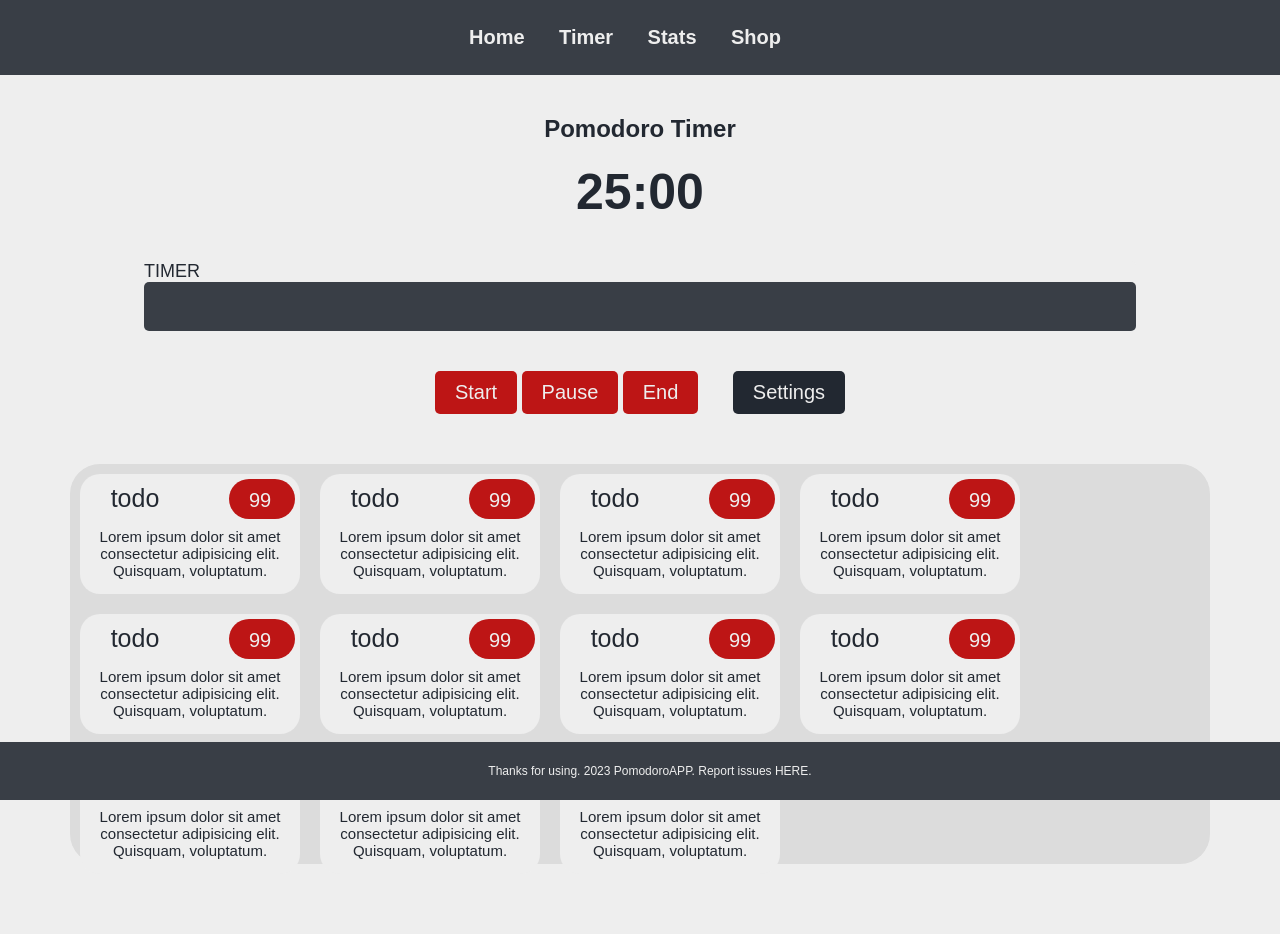
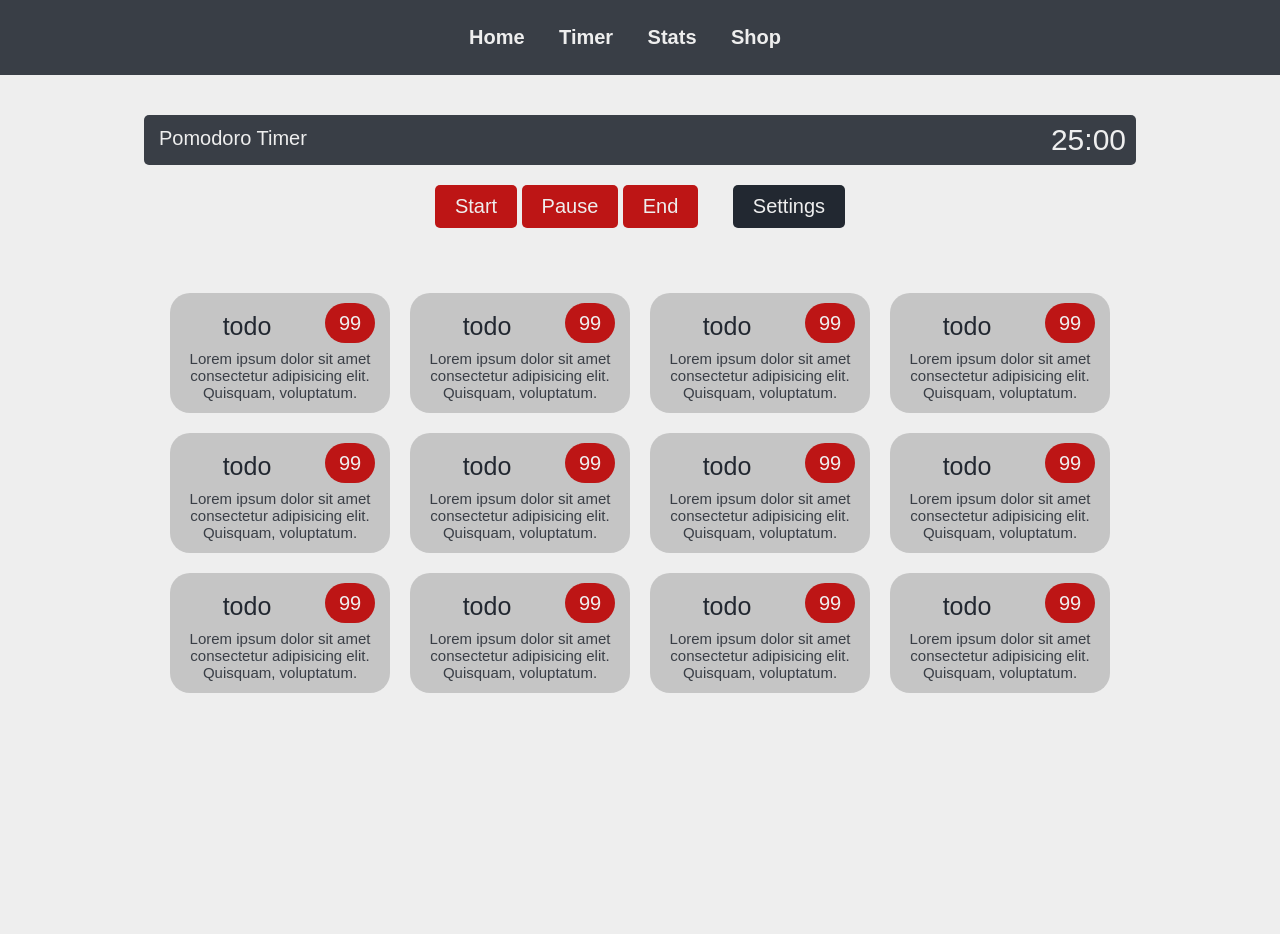
Before and after one commit to HonzaSik/DjangoWebsite, a Django app: page /timer/ in a window 1280 px wide. After the commit the page ends 800 px from the top, so only its background shows below. Run offline with Django 4.2, Linux system fonts and the light colour scheme.

Commit message:
todos design

```diff
--- a/pomodoro/app/static/style.css
+++ b/pomodoro/app/static/style.css
@@ -31,6 +31,7 @@ body {
     padding: 0;
     background-color: var(--primary-bg-color);
     color: var(--text-color);
+    overflow: hidden;
 }
 
 /* Navigation Bar Styles */
@@ -102,25 +103,36 @@ main button:focus {
     outline: none;
 }
 
-/* Timer Styles */
-#timer {
-    font-size: 50px;
-    font-weight: bold;
-    color: var(--main-text-color);
-    margin: 20px 0;
-}
 
 .loadBar_container{
     width: 80%;
-    height: 70px;
+    height: 50px;
     background-color: #EEEEEE;
     border-radius: 5px;
-    margin: 40px 10%;
+    margin: 20px 10%;
     text-align: left;
 }
+
+#timer{
+    text-align: right;
+    position: relative;
+    top: -25px;
+    right: 10px;
+    color: #EEEEEE;
+    font-size: 30px;
+}
+
+#text {
+    position: relative;
+    top: -55px;
+    left: 15px;
+    color: #EEEEEE;
+    font-size: 20px;
+}
+
 .loadBar_bg {
     width: 100%;
-    height: 70%;
+    height: 100%;
     background-color: var(--nav-bg-color);
     border-radius: 5px;
     margin: 0;
@@ -259,12 +272,16 @@ main button:focus {
 /*todo_container*/
 .todo_container {
     display: flex;
+    justify-content: center;
     flex-wrap: wrap;
     left: 10%;
     height: 50vh;
-    background-color: #dcdcdc;
+    background-color: rgba(255, 255, 255, 0);
     border-radius: 30px;
-    margin: 50px;
+    margin: 30px 50px;
+    padding: 25px;
+    overflow: scroll;
+    overflow-x: hidden;
 }
 
 .todo_item{
@@ -272,34 +289,38 @@ main button:focus {
     width: 220px;
     height: 120px;
     font-size: 15px;
-    background-color: #EEEEEE;
+    background-color: #c5c5c5;
     border-radius: 20px;
     text-align: center;
 }
 
 .todo_item_button{
+    padding:0;
     position: relative;
-    text-align: left;
-    right: 5px;
-    top: 5px;
-    width: 30%;
+    text-align: center;
+    right: 15px;
+    top: 10px;
+    width: 50px;
     height: 40px;
     border-radius: 20px;
-    background-color: #bd1515;
+    background-color: var(--accent-color);
     border: none;
     cursor: pointer;
     float: right;
 }
 
 .todo_header{
-    margin-top: 10px;
-    width: 50%;
+    color: var(--main-text-color);
+    margin-top: 19px;
+    width: 70%;
     font-size: 25px;
     margin-bottom: 0;
+    overflow: hidden;
 }
 
 .todo_text{
-    margin: 10px;
+    color: var(--nav-bg-color);
+    margin: 4px;
     left: 5%;
     padding: 5px;
     font-size: 15px;
--- a/pomodoro/app/static/timer.js
+++ b/pomodoro/app/static/timer.js
@@ -125,7 +125,7 @@ document.addEventListener('DOMContentLoaded', function() {
             timer = setInterval(() => {
                 if (remainingTime > 0) {
                     remainingTime--;
-                    if (remainingTime % 60 === 0){
+                    if (remainingTime % 6 === 0){
                         // Every minute, add a coin to the database
                         //play coin.mp3 sound
                         let coin = document.getElementById('coinSound');
--- a/pomodoro/app/templates/timer.html
+++ b/pomodoro/app/templates/timer.html
@@ -19,17 +19,18 @@
     </nav>
 
     <main>
-        <h2 id="text">Pomodoro Timer</h2>
-    <div id="timer">25:00</div>
     <div class="loadBar_container">
-        <p id="loadBar_text">TIMER</p>
-        <div class="loadBar_bg"><div id="loadBar_fg"></div></div>
+        <div class="loadBar_bg">
+            <div id="loadBar_fg"></div>
+            <div id="timer">25:00</div>
+            <div id="text" class="timer_header">Pomodoro Timer</div>
+        </div>
     </div>
     <button id="startButton">Start</button>
     <button id="pauseButton">Pause</button>
     <button id="endButton">End</button>
+    <button id="settings_button">Settings</button>
 
-    <button id="settings_button">Settings</button>
     <div class="settings_container" id="settings_container">
         <button id="settings_button_close">X</button>
         <div class="volume_container">
@@ -99,13 +100,14 @@
             <p class="todo_header">todo</p>
             <p class="todo_text">Lorem ipsum dolor sit amet consectetur adipisicing elit. Quisquam, voluptatum.</p>
         </div>
+        <div class="todo_item">
+            <button class="todo_item_button">99</button>
+            <p class="todo_header">todo</p>
+            <p class="todo_text">Lorem ipsum dolor sit amet consectetur adipisicing elit. Quisquam, voluptatum.</p>
+        </div>
     </div>
 
     </main>
-
-    <footer>
-        <p>Thanks for using. 2023 PomodoroAPP. Report issues <a href="https://github.com/HonzaSik">HERE</a>.</p>
-    </footer>
 
     <audio id="cutdownSound" src="{% static 'cutdown.mp3' %}" preload="auto"></audio>
     <audio id="completeSound" src="{% static 'complete.mp3' %}" preload="auto"></audio>
```
Also changed, not shown: other parts of pomodoro/app/static/style.css (+1 -0 lines), pomodoro/db.sqlite3.
